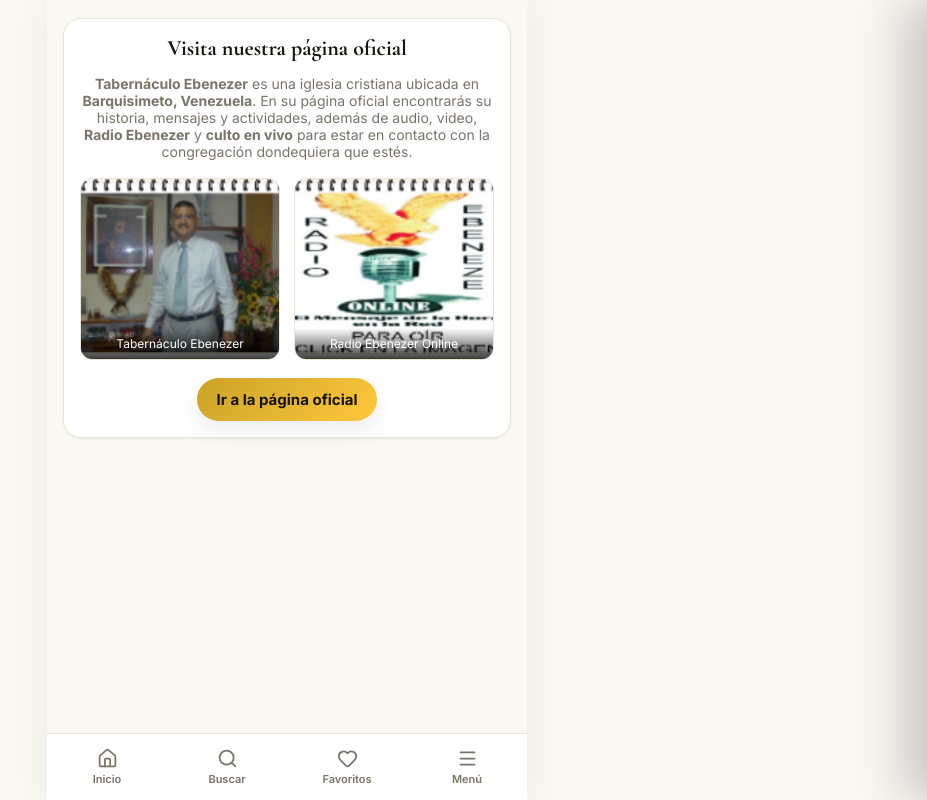
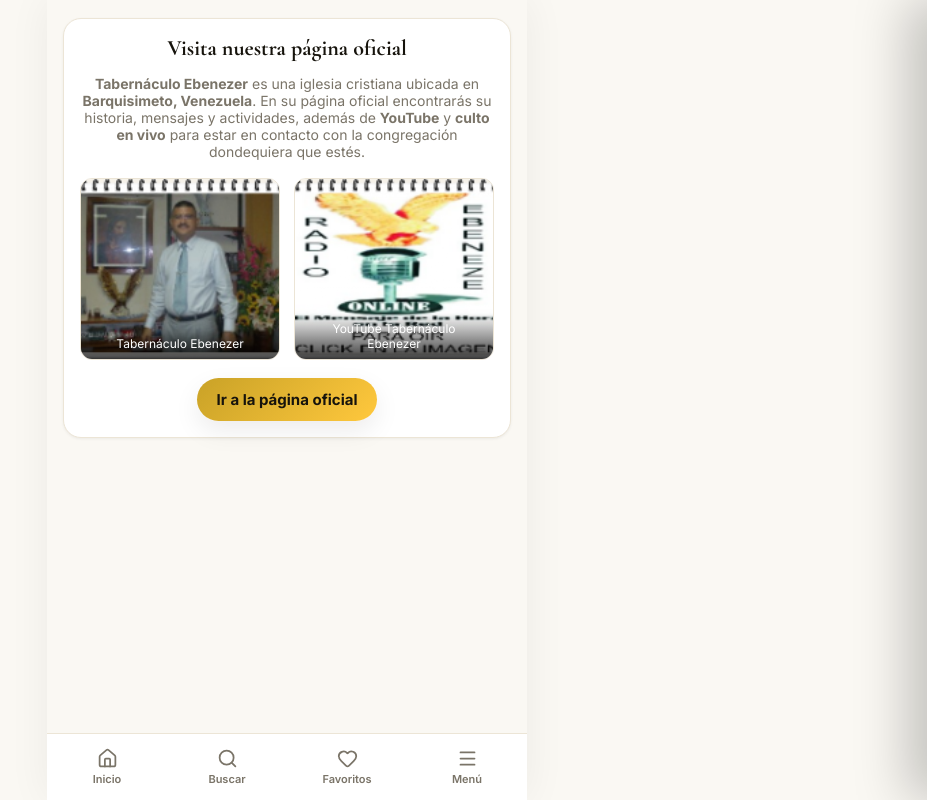
Before and after one commit to 0noxtackore/Ebenezer-Hymnal, a React (Vite) app: page /fanpage in a window 1280 px wide. Shown: the whole page, without its empty margins (353-1280 px from the left). Built offline with nearby package versions, Linux system fonts and the light colour scheme; no server answers; the database is empty.

Commit message:
fix: replace Radio Ebenezer Online with YouTube Tabernaculo Ebenezer

```diff
--- a/src/pages/Social.jsx
+++ b/src/pages/Social.jsx
@@ -1,8 +1,9 @@
 const OFFICIAL_URL = 'https://www.tabernaculoebenezer.com/'
+const YOUTUBE_URL = 'https://www.youtube.com/@tabernaculoebenezer'
 
 const PHOTOS = [
   { src: '/images/oficial_home_1_00.png', alt: 'Tabernáculo Ebenezer' },
-  { src: '/images/oficial_home_1_01.png', alt: 'Radio Ebenezer Online' }
+  { src: '/images/oficial_home_1_01.png', alt: 'YouTube Tabernáculo Ebenezer' }
 ]
 
 export default function Social() {
@@ -12,17 +13,20 @@ export default function Social() {
       <p className="muted">
         <strong>Tabernáculo Ebenezer</strong> es una iglesia cristiana ubicada en{' '}
         <strong>Barquisimeto, Venezuela</strong>. En su página oficial encontrarás su historia,
-        mensajes y actividades, además de audio, video, <strong>Radio Ebenezer</strong> y{' '}
+        mensajes y actividades, además de <strong>YouTube</strong> y{' '}
         <strong>culto en vivo</strong> para estar en contacto con la congregación dondequiera que estés.
       </p>
 
       <div className="gallery">
-        {PHOTOS.map((p) => (
-          <a className="gallery-item" href={OFFICIAL_URL} target="_blank" rel="noreferrer" key={p.src}>
-            <img src={p.src} alt={p.alt} loading="lazy" />
-            <span>{p.alt}</span>
-          </a>
-        ))}
+        {PHOTOS.map((p) => {
+          const url = p.alt.includes('YouTube') ? YOUTUBE_URL : OFFICIAL_URL
+          return (
+            <a className="gallery-item" href={url} target="_blank" rel="noreferrer" key={p.src}>
+              <img src={p.src} alt={p.alt} loading="lazy" />
+              <span>{p.alt}</span>
+            </a>
+          )
+        })}
       </div>
 
       <a className="btn" href={OFFICIAL_URL} target="_blank" rel="noreferrer">
```
